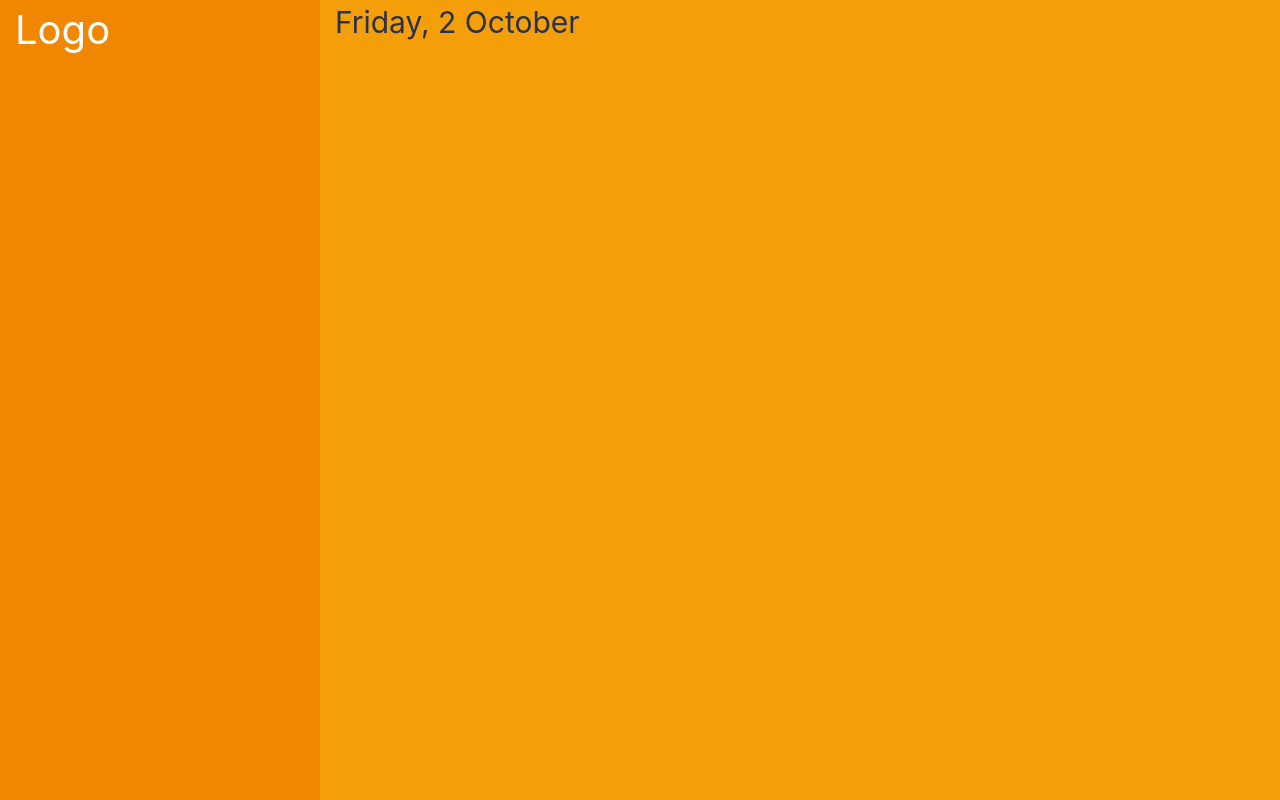
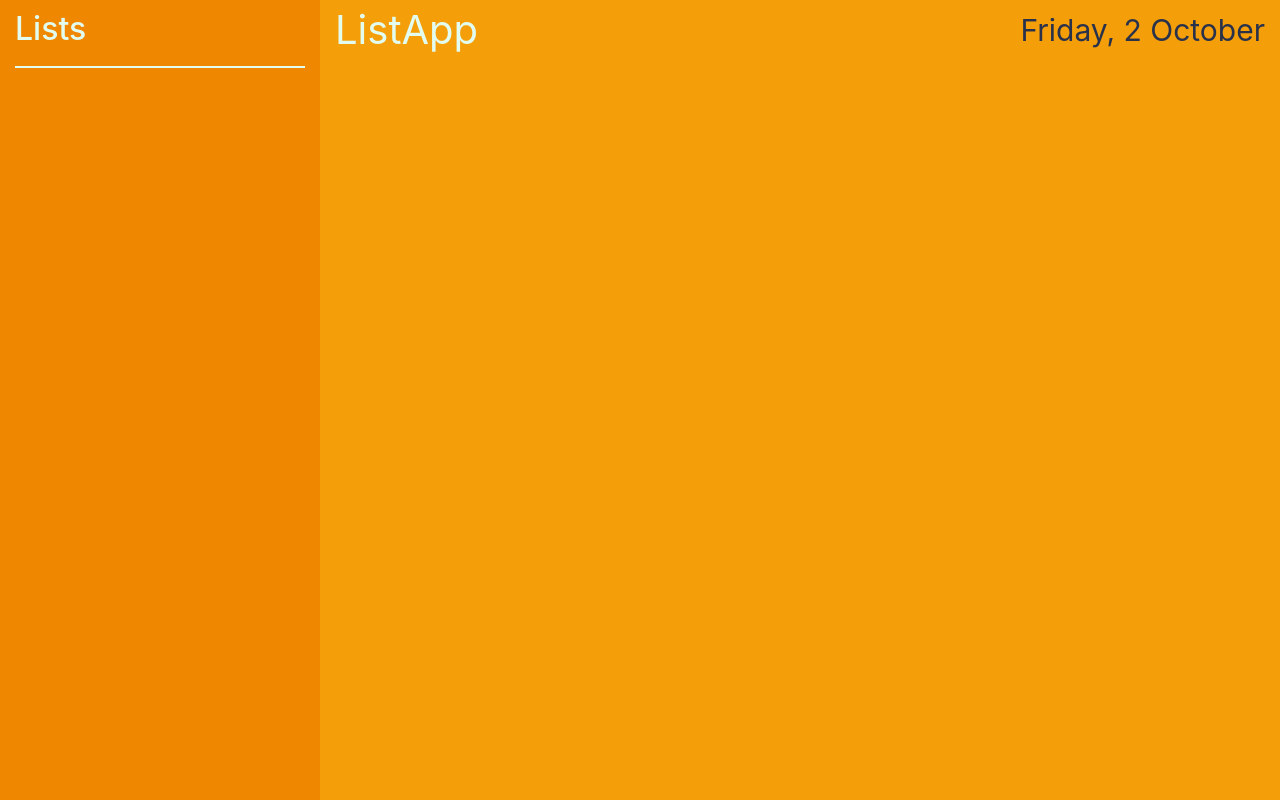
Before and after one commit to sam-leishman/toDoApp, a website: page index.html in a window 1280 px wide. Drawn offline with nearby package versions, Linux system fonts and the light colour scheme.

Commit message:
Create header for lists and change a color

```diff
--- a/index.html
+++ b/index.html
@@ -25,13 +25,17 @@
 </head>
 
 <body>
+    <div class="container-fluid">
         <main>
-        <div class="container-fluid">
             <div class="row">
                 <div class="my-sidebar col-md-3">
-                    <div class="logo">Logo</div>
+                    <div class="lists">
+                        <h2>Lists</h2>
+                    </div>
                 </div>
                 <div class="my-page col-md-9">
+                    <div class="header">
+                        <div class="logo">ListApp</div>
                         <div class="current-date">
                             <span id="weekday">Weekday</span>,
                             <span id="date">Date</span>
@@ -41,6 +45,7 @@
                 </div>
             </div>
         </main>
+    </div>
 </body>
 <!-- JavaScript -->
 <script type="text/javascript" src="./public/js/main.js"></script>
--- a/src/styles/colors.scss
+++ b/src/styles/colors.scss
@@ -2,4 +2,4 @@ $tangerine: #F08700;
 $orange-web: #F49F0A;
 $yellow-munsell: #EFCA08;
 $space-cadet: #2A324B;
-$polished-pine: #68A691;
+$honeydew: #E2FCEF;
--- a/src/styles/style.scss
+++ b/src/styles/style.scss
@@ -4,18 +4,20 @@
 // #F49F0A Orange Web
 // #EFCA08 Yellow Munsell
 // #2A324B Space Cadet (text color)
-// #68A691 Polished Pine
+// #E2FCEF Honeydew
 
-.row {
+main .row {
     height: 100vh;
 }
 
 .my-sidebar {
     background-color: colors.$tangerine;
-    color: white;
+    color: colors.$honeydew;
 
-    .logo {
-        font-size: 40px;
+    .lists {
+        border-bottom: 2px solid colors.$honeydew;
+        padding: 10px 0;
+        margin-bottom: 20px;
     }
 }
 
@@ -23,7 +25,18 @@
     background-color: colors.$orange-web;
     color: colors.$space-cadet;
 
-    .current-date {
-        font-size: 30px;
+    .header {
+        display: flex;
+        justify-content: space-between;
+        align-items: center;
+
+        .logo {
+            font-size: 40px;
+            color: colors.$honeydew;
+        }
+
+        .current-date {
+            font-size: 30px;
+        }
     }
 }
```
Also changed, not shown: public/stylesheets/style.css, 1 other file. Lines whose indentation alone changed are shown as unchanged.
